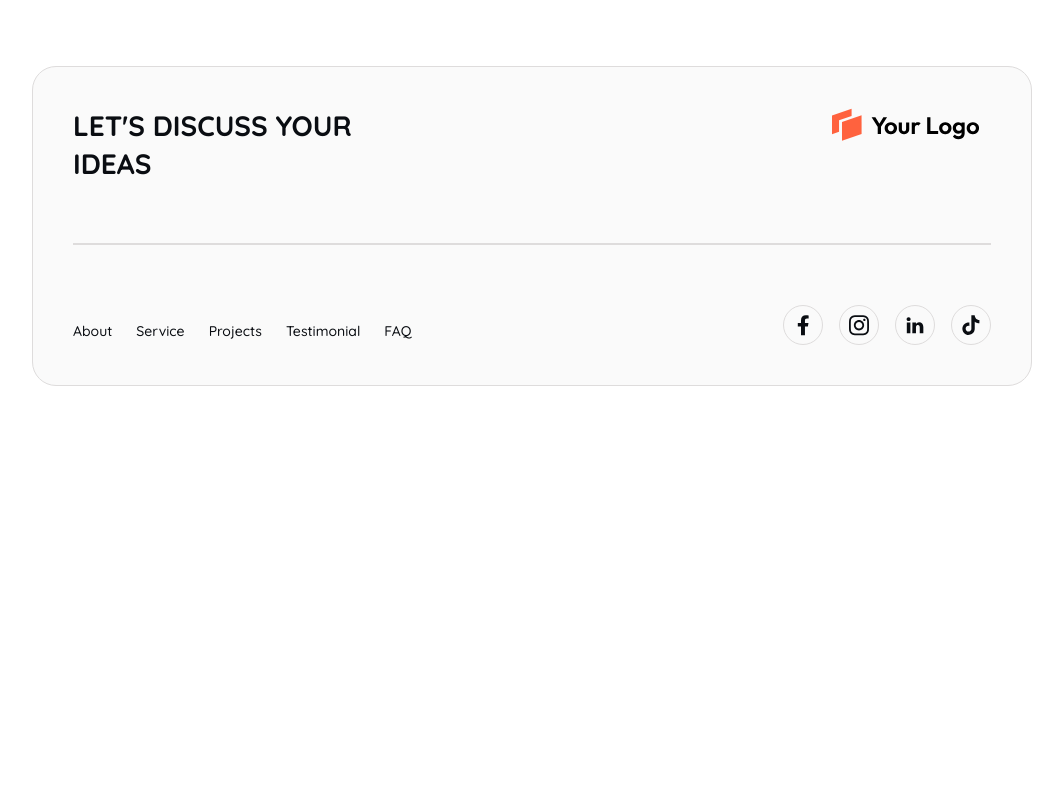
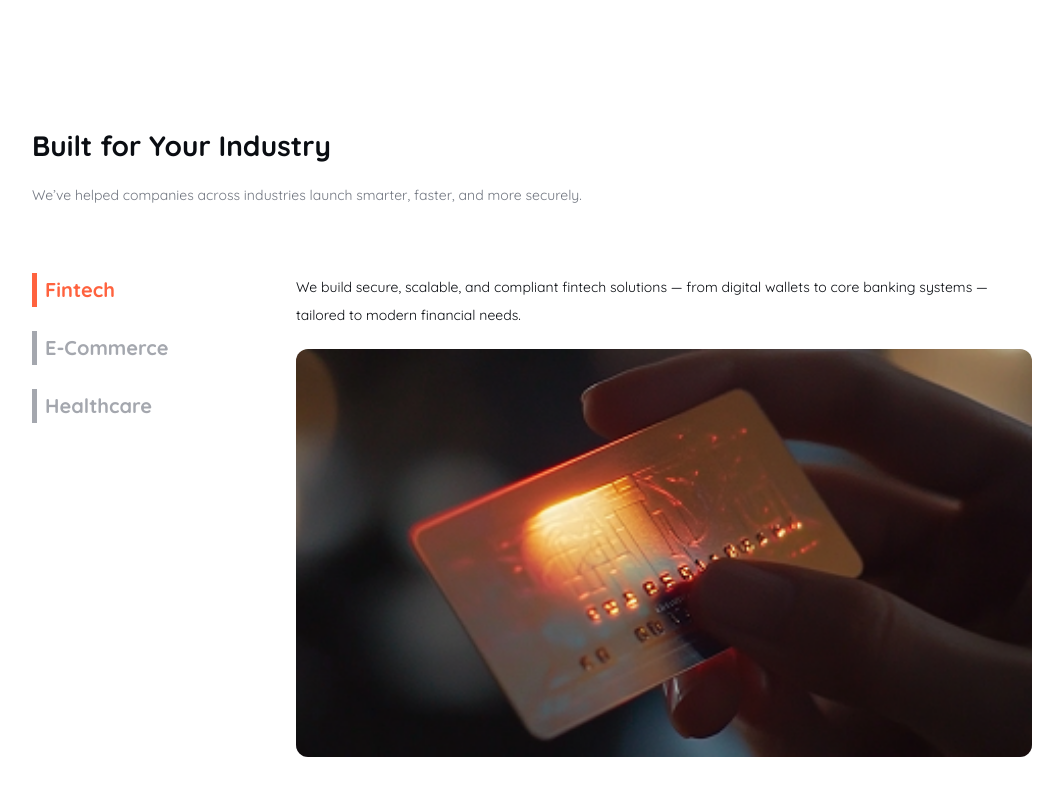
Before and after one commit to hanssav/wph-7-landing-page, a React (Vite) app: page / in a window 1280 px wide. Shown: the part 2300-3100 px from the top of the page, without its empty margins (108-1171 px from the left). Before the commit the page ends 2710 px from the top, so only its background shows below. Built offline with nearby package versions, Linux system fonts and the light colour scheme.

Commit message:
feat/industry-section, delete/title-component
Signed-off-by: hanssav <handihandi40@gmail.com>

```diff
--- a/src/App.tsx
+++ b/src/App.tsx
@@ -1,6 +1,7 @@
 import About from './components/container/AboutSection';
 import Brand from './components/container/BrandSection';
 import Hero from './components/container/HeroSection';
+import Industry from './components/container/IndustrySection';
 import Layout from './components/container/Layout';
 import Process from './components/container/ProcessSection';
 import Service from './components/container/ServiceSection';
@@ -14,6 +15,7 @@ function App() {
         <About />
         <Process />
         <Service />
+        <Industry />
       </main>
     </Layout>
   );
--- /dev/null
+++ b/src/components/container/IndustrySection/Industry.constants.ts
@@ -0,0 +1,28 @@
+import { images } from '../../../constants';
+import type { Tabs } from './Industry.types';
+
+const tabs: Tabs[] = [
+  {
+    id: 'tab1',
+    label: 'Fintech',
+    content:
+      'We build secure, scalable, and compliant fintech solutions — from digital wallets to core banking systems — tailored to modern financial needs.',
+    image: images.industry1,
+  },
+  {
+    id: 'tab2',
+    label: 'E-Commerce',
+    content:
+      'Boost your online sales with fast, reliable platforms designed for seamless shopping experiences, inventory management, and payment integration.',
+    image: images.industry2,
+  },
+  {
+    id: 'tab3',
+    label: 'Healthcare',
+    content:
+      'We build secure, scalable, and compliant fintech solutions — from digital wallets to core banking systems — tailored to modern financial needs.',
+    image: images.industry3,
+  },
+] as const;
+
+export { tabs };
--- /dev/null
+++ b/src/components/container/IndustrySection/Industry.tsx
@@ -0,0 +1,66 @@
+import React from 'react';
+import SectionWrapper from '../SectionWrapper';
+import Typography, { Subtitle, Title } from '../../ui/Typography';
+import Image from '../../ui/Image';
+import type { TabId } from './Industry.types';
+import { tabs } from './Industry.constants';
+
+const Industry: React.FC = () => {
+  const [activeTab, setActiveTab] = React.useState<TabId>('tab1');
+
+  return (
+    <SectionWrapper
+      id='industry'
+      className='flex flex-col py-10 gap-10 lg:py-20 lg:gap-16'
+    >
+      <div className='flex flex-col gap-[11px]'>
+        <Title>Built for Your Industry</Title>
+        <Subtitle className='text-base-500'>
+          We’ve helped companies across industries launch smarter, faster, and
+          more securely.
+        </Subtitle>
+      </div>
+
+      {/* <!-- CONTENT --> */}
+      <div className='flex flex-col gap-6 lg:flex-row lg:gap-16 lg:justify-between'>
+        <div className='flex flex-col gap-4 lg:gap-6 basis-1/4'>
+          {tabs.map((tab) => (
+            <button
+              key={tab.id}
+              className={`tab-button text-md leading-md font-bold lg:text-xl lg:leading-xl text-start border-l-5 pl-2 ${
+                activeTab === tab.id
+                  ? 'text-primary border-primary'
+                  : 'text-base-400 border-base-400'
+              }`}
+              onClick={() => setActiveTab(tab.id)}
+            >
+              {tab.label}
+            </button>
+          ))}
+        </div>
+
+        {tabs.map(
+          (tab) =>
+            activeTab === tab.id && (
+              <div key={tab.id} className='tab-content max-w-[840px]'>
+                <Typography
+                  weight='normal'
+                  size={{ base: 'sm', lg: 'lg' }}
+                  className='mb-5'
+                >
+                  {tab.content}
+                </Typography>
+                <Image
+                  id={tab.id}
+                  src={tab.image}
+                  className='rounded-xl w-full'
+                />
+              </div>
+            )
+        )}
+      </div>
+    </SectionWrapper>
+  );
+};
+
+export default Industry;
--- /dev/null
+++ b/src/components/container/IndustrySection/Industry.types.ts
@@ -0,0 +1,12 @@
+import type { tabs } from './Industry.constants';
+
+type Tabs = {
+  id: string;
+  label: string;
+  content: string;
+  image: string;
+};
+
+type TabId = (typeof tabs)[number]['id'];
+
+export type { Tabs, TabId };
--- /dev/null
+++ b/src/components/container/IndustrySection/index.tsx
@@ -0,0 +1,3 @@
+import Industry from './Industry';
+
+export default Industry;
--- a/src/components/ui/Title/index.tsx
+++ /dev/null
@@ -1,3 +0,0 @@
-import Title from '../Typography/Title';
-
-export default Title;
```
